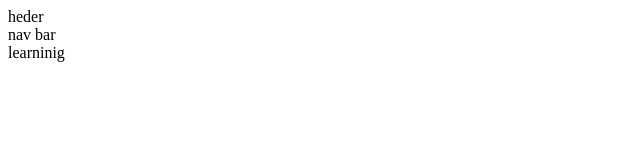
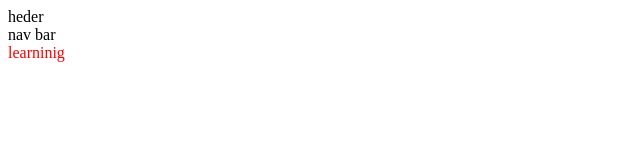
Before and after one commit to hamedahmadi1989/GoToTarh, a plain HTML site: page index.html in a window 1280 px wide. Shown: the full height of the page, 0-640 px from the left. Drawn offline with Linux system fonts and the light colour scheme.

Commit message:
style div

```diff
--- a/index.html
+++ b/index.html
@@ -9,7 +9,7 @@
     <div>
         <div>heder</div>
         <div>nav bar</div>
-        <div>learninig</div>
+        <div style = " color : red ">learninig</div>
     </div>
 </body>
 </html>
```
